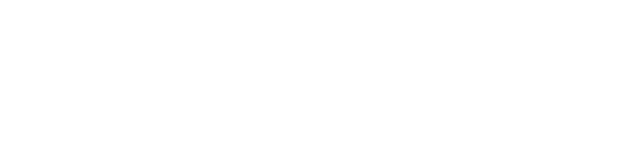
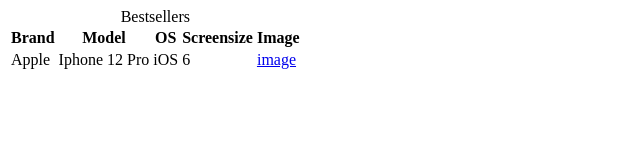
Before and after one commit to Jaalke/web_technology-188, a plain HTML site: page 01/index.html in a window 1280 px wide. Shown: the whole page, without its empty margins (0-640 px from the left). Drawn offline with Linux system fonts and the light colour scheme.

Commit message:
added first row table

```diff
--- a/01/index.html
+++ b/01/index.html
@@ -1,7 +1,20 @@
 <!DOCTYPE html>
-<head>
+<html lang="en">
+    <head>
+        <meta charset= "UTF-8">
 
-</head>
-<body>
-
-</body>
+    </head>
+    <body>
+        <table>
+            <caption>Bestsellers</caption>
+            <tr>
+                <th>Brand</th><th>Model</th><th>OS</th><th>Screensize</th><th>Image</th>
+            </tr>
+            <tr>
+                <td>Apple</td><td>Iphone 12 Pro</td><td>iOS</td><td>6</t><td><a href="https://upload.wikimedia.org/wikipedia/commons/thumb/3/3e/IPhone_12_Pro_Gold.svg/800px-IPhone_12_Pro_Gold.svg.png">image</a></td>
+            </tr>
+            <tr></tr>
+            <tr></tr>
+        </table>
+    </body>
+</html>
```
